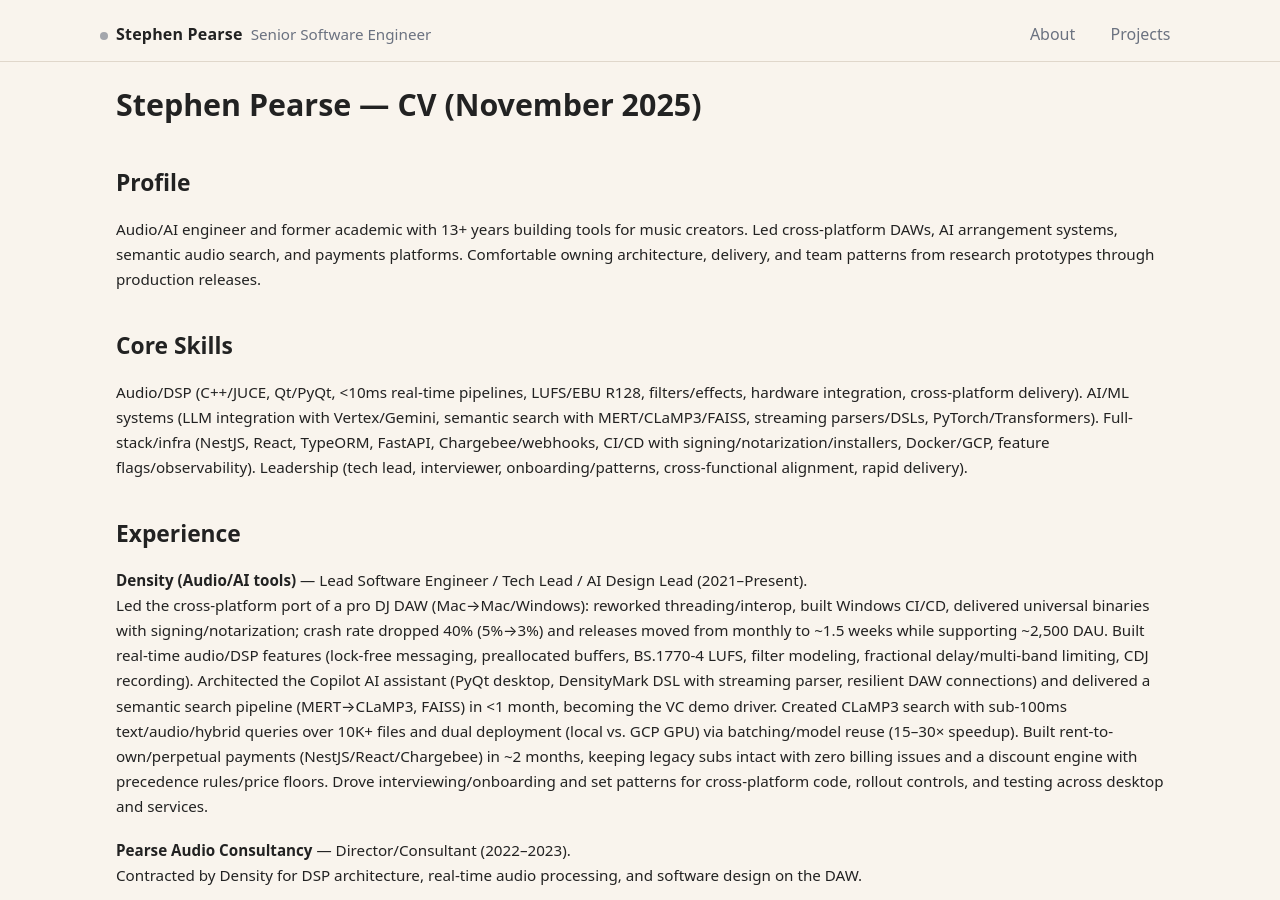
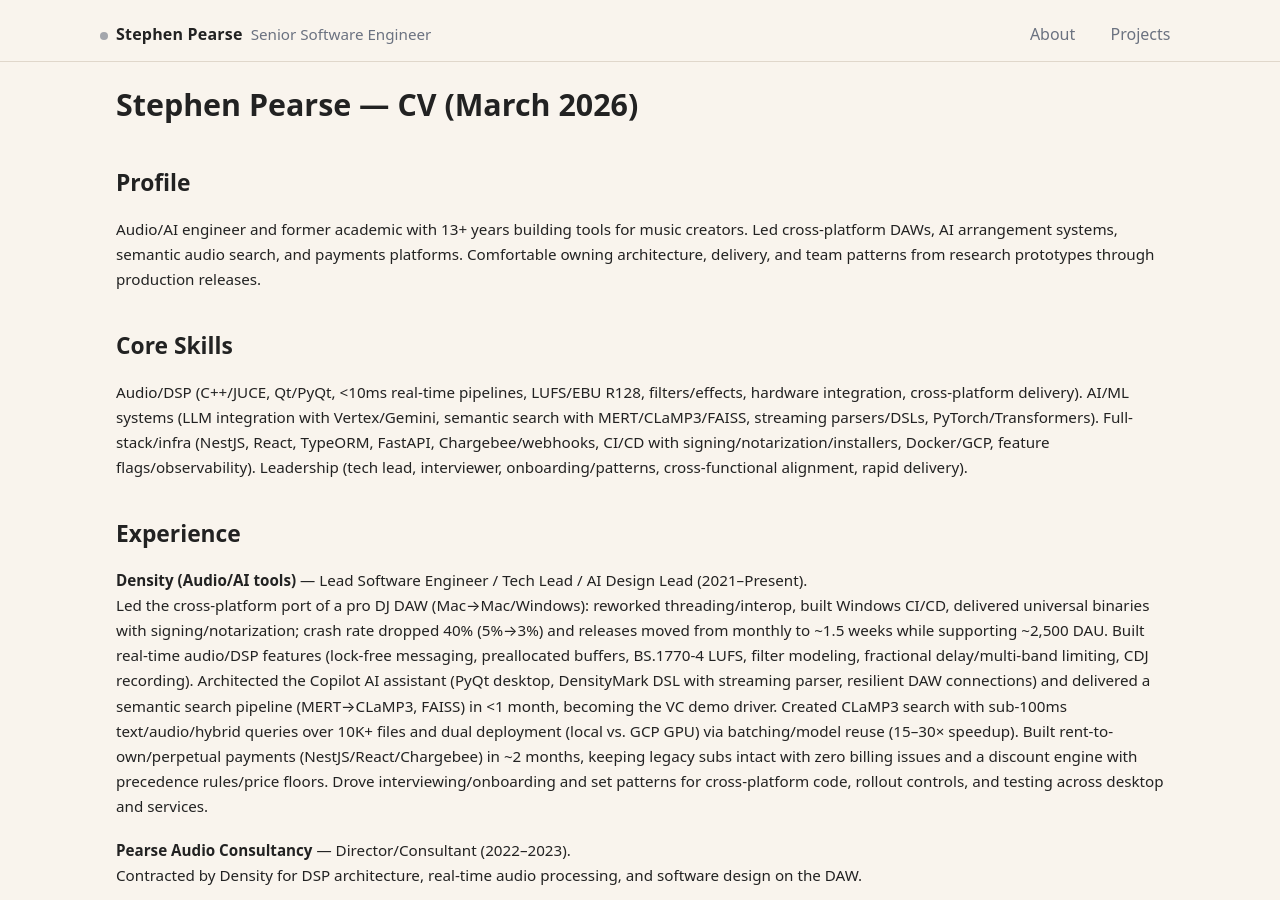
Before and after one commit to spearse/portfolio, a Jekyll site: the page built from cv_clean.md, in a window 1280 px wide and 900 px high. Built offline with Jekyll 4.4.1, drawn with Linux system fonts in a browser that asks for light colours.

Commit message:
Update CV dates from November 2025 to March 2026

```diff
--- a/cv_clean.md
+++ b/cv_clean.md
@@ -1,12 +1,12 @@
 ---
 layout: default
-title: CV — Stephen Pearse (November 2025, Narrative)
+title: CV — Stephen Pearse (March 2026, Narrative)
 permalink: /cv-clean/
 ---
 
 <div class="cv-page" markdown="1">
 
-# Stephen Pearse — CV (November 2025)
+# Stephen Pearse — CV (March 2026)
 
 ## Profile
 Audio/AI engineer and former academic with 13+ years building tools for music creators. Led cross-platform DAWs, AI arrangement systems, semantic audio search, and payments platforms. Comfortable owning architecture, delivery, and team patterns from research prototypes through production releases.
```
Also changed, not shown: cv.md (+2 -2 lines), index.md (+1 -1 lines).
